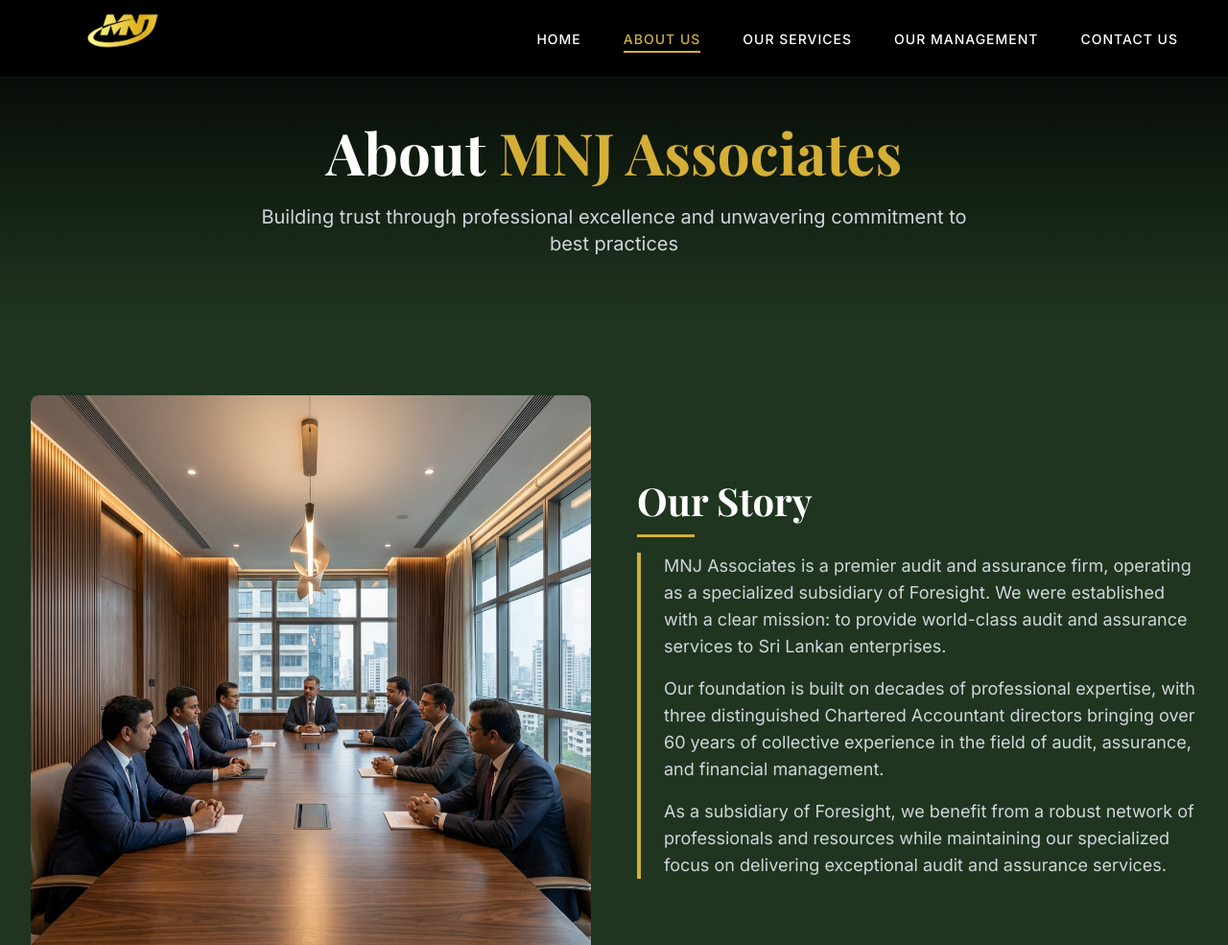
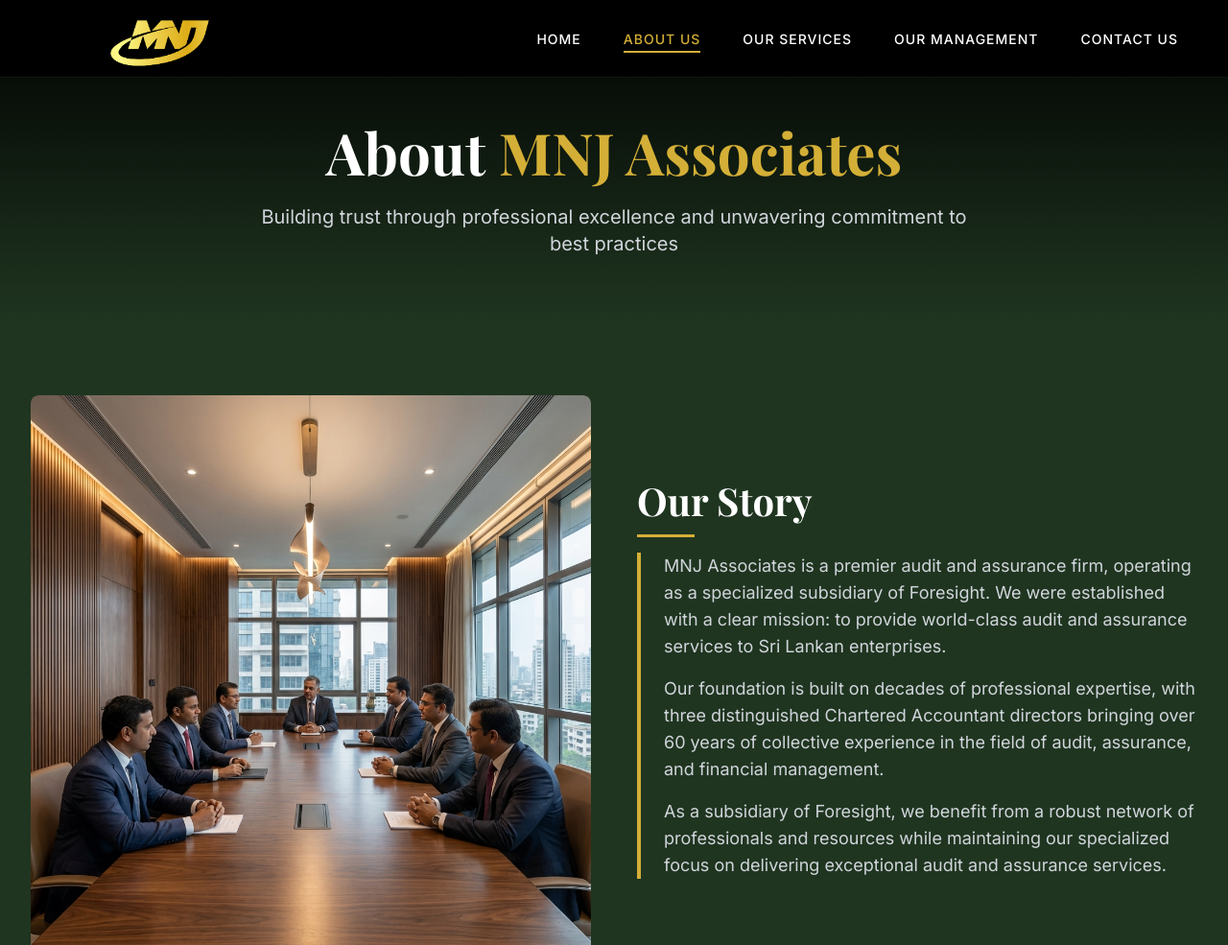
Before and after one commit to isaramadunika/MNJ-Associates-, a plain HTML site: page about.html in a window 1280 px wide. Shown: the top 985 px of the page at 96% size. Drawn offline with nearby package versions, Linux system fonts and the light colour scheme.

Commit message:
Adjust logo size and position in navigation bar

```diff
--- a/about.html
+++ b/about.html
@@ -46,9 +46,9 @@
         <div class="max-w-7xl mx-auto px-4 sm:px-6 lg:px-8">
             <div class="flex justify-between items-center h-20">
                 <!-- Logo -->
-                <div class="flex-shrink-0">
-                    <a href="index.html" class="flex items-center">
-                        <img src="assets/images/Nav Logo.png" alt="MNJ Associates Logo" class="h-20 w-auto">
+                <div class="flex-shrink-0 flex items-center h-full">
+                    <a href="index.html" class="flex items-center h-full">
+                        <img src="assets/images/Nav Logo.png" alt="MNJ Associates Logo" class="h-28 w-auto object-contain translate-y-4">
                     </a>
                 </div>
 
```
Also changed, not shown: contact.html (+3 -3 lines), index.html (+3 -3 lines), management.html (+3 -3 lines), services.html (+3 -3 lines).
